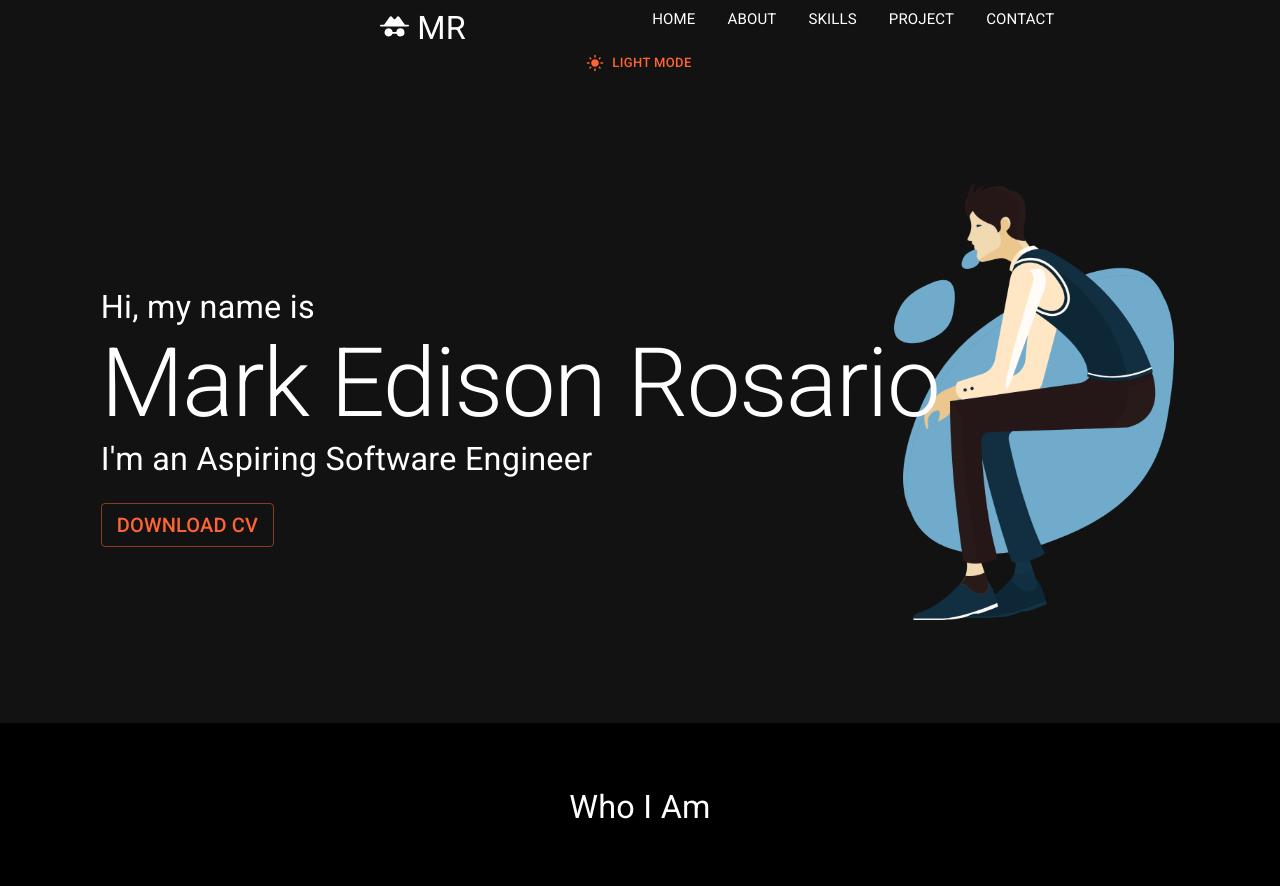
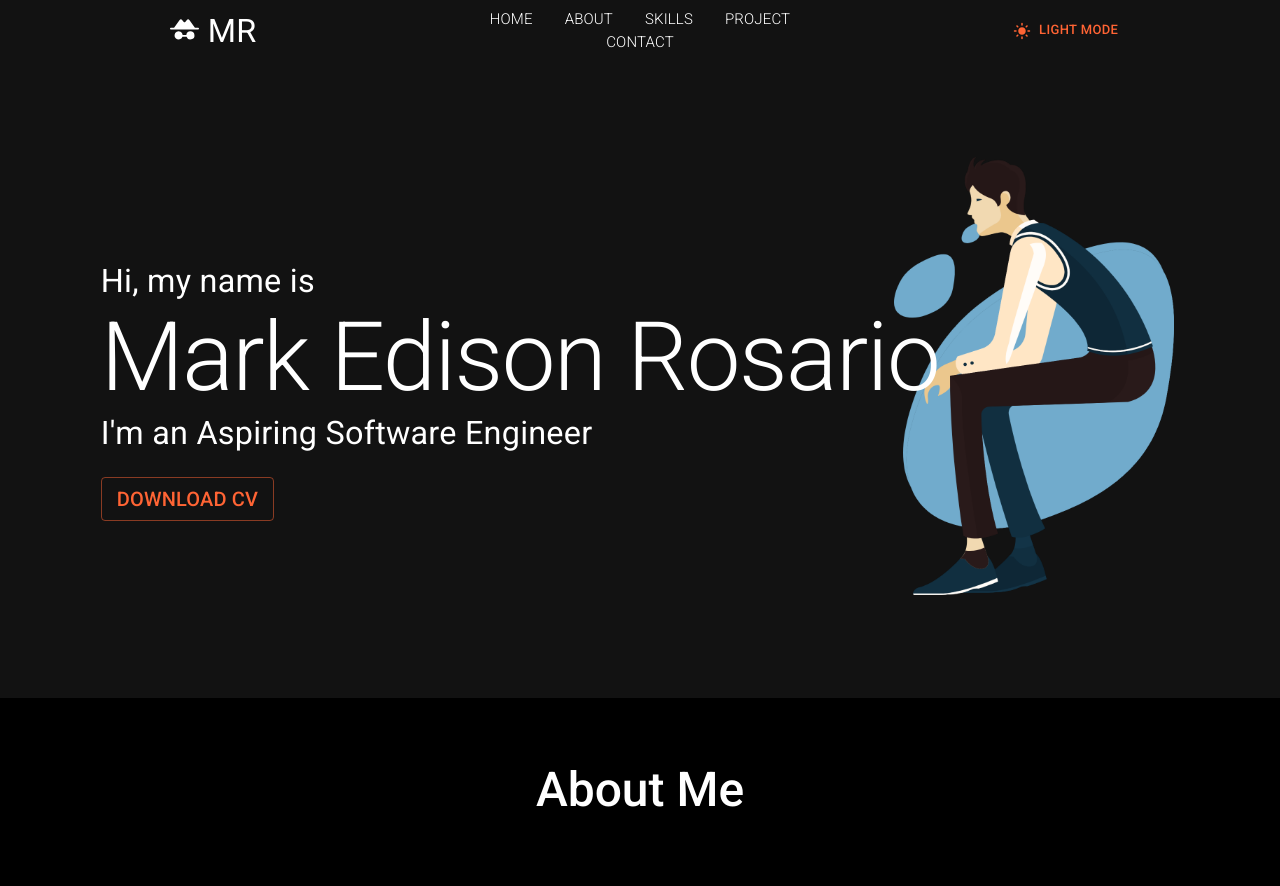
Before and after one commit to MrYious/My-Portfolio, a React (Create React App) app in the folder frontend/: page / in a window 1280 px wide. Shown: the top 886 px of the page. Built offline with nearby package versions, Linux system fonts and the light colour scheme.

Commit message:
style: adjust font weights

```diff
--- a/frontend/src/components/About.js
+++ b/frontend/src/components/About.js
@@ -12,8 +12,8 @@ const About = ({ about }) => {
                 textAlign={"center"}
                 py={3}
             >
-                <Typography noWrap variant="h4" >
-                    Who I Am
+                <Typography noWrap variant="h3" fontWeight={500}>
+                    About Me
                 </Typography>
             </Grid>
 
--- a/frontend/src/components/NavLinkGroup.js
+++ b/frontend/src/components/NavLinkGroup.js
@@ -22,13 +22,21 @@ const NavLinkGroup = ({ small }) => {
                 <ThemeToggle small={small}/>
                 <NavMenu handleOpenMenu={handleOpenMenu} open={open} small={small}/>
                 {open &&
-                <Grid container item xs={12} minHeight={"100vh"} direction={"column"} justifyContent={"center"} textAlign={"center"} >
-                    <NavLinkItems />
+                <Grid
+                    container item
+                    xs={12} minHeight={"100vh"}
+                    direction={"column"}
+                    justifyContent={"center"} textAlign={"center"}
+                    rowSpacing="10"
+                >
+                    <NavLinkItems small={small}/>
                 </Grid>}
             </>
         :   //Large
             <>
-                <NavLinkItems/>
+                <Grid container item xs={4} justifyContent={"center"} alignContent={"center"}  >
+                    <NavLinkItems />
+                </Grid>
                 <ThemeToggle small={small}/>
             </>
         }
--- a/frontend/src/components/NavLinkItems.js
+++ b/frontend/src/components/NavLinkItems.js
@@ -1,12 +1,16 @@
 import { Grid } from "@mui/material";
 
-const NavLinkItems = () => {
+const NavLinkItems = ({small}) => {
+
+    const size = small ? 30 : 15;
+    const margin = small ? 1 : 0;
+
     return(<>
-        <Grid item mx={2} fontSize={15} >HOME</Grid>
-        <Grid item mx={2} fontSize={15} >ABOUT</Grid>
-        <Grid item mx={2} fontSize={15} >SKILLS</Grid>
-        <Grid item mx={2} fontSize={15} >PROJECT</Grid>
-        <Grid item mx={2} fontSize={15} >CONTACT</Grid>
+        <Grid item px={2} my={margin} fontSize={size} fontWeight={300}> HOME    </Grid>
+        <Grid item px={2} my={margin} fontSize={size} fontWeight={300}> ABOUT   </Grid>
+        <Grid item px={2} my={margin} fontSize={size} fontWeight={300}> SKILLS  </Grid>
+        <Grid item px={2} my={margin} fontSize={size} fontWeight={300}> PROJECT </Grid>
+        <Grid item px={2} my={margin} fontSize={size} fontWeight={300}> CONTACT </Grid>
     </>)
 }
 
```
